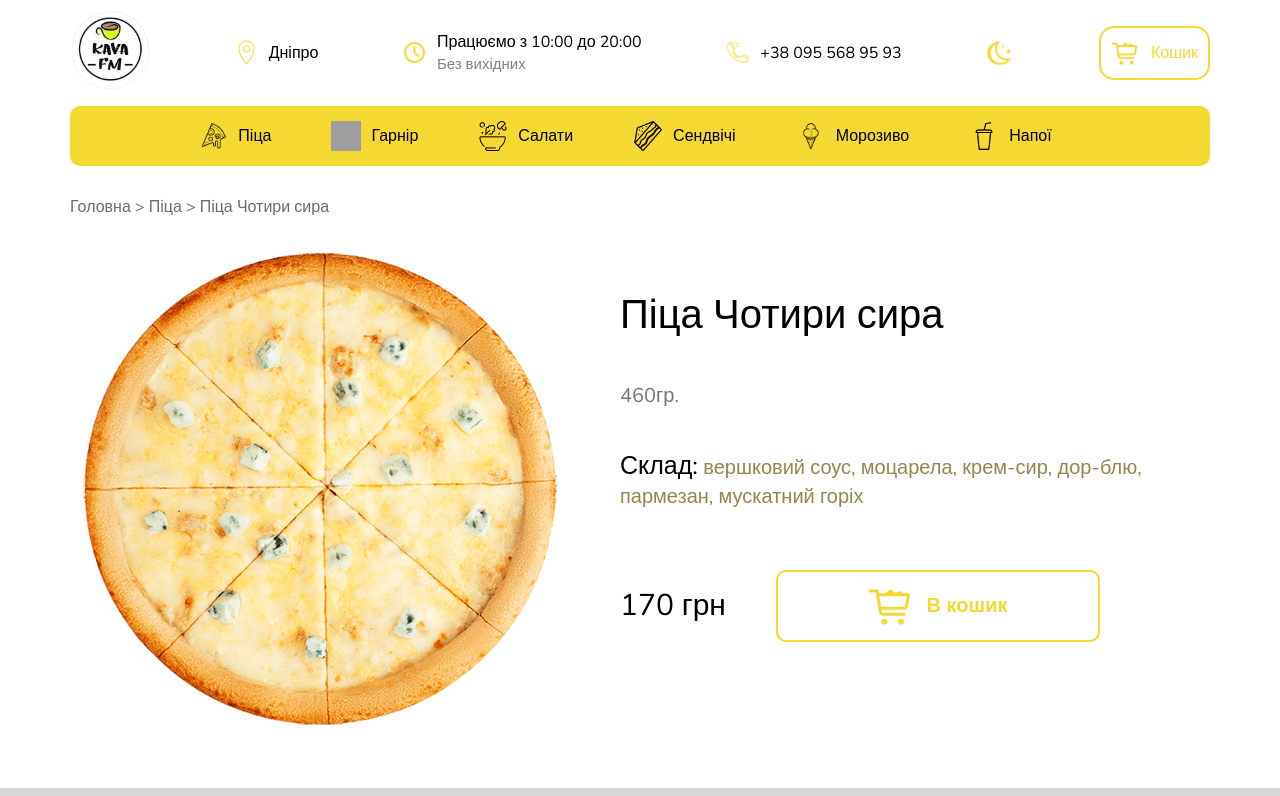
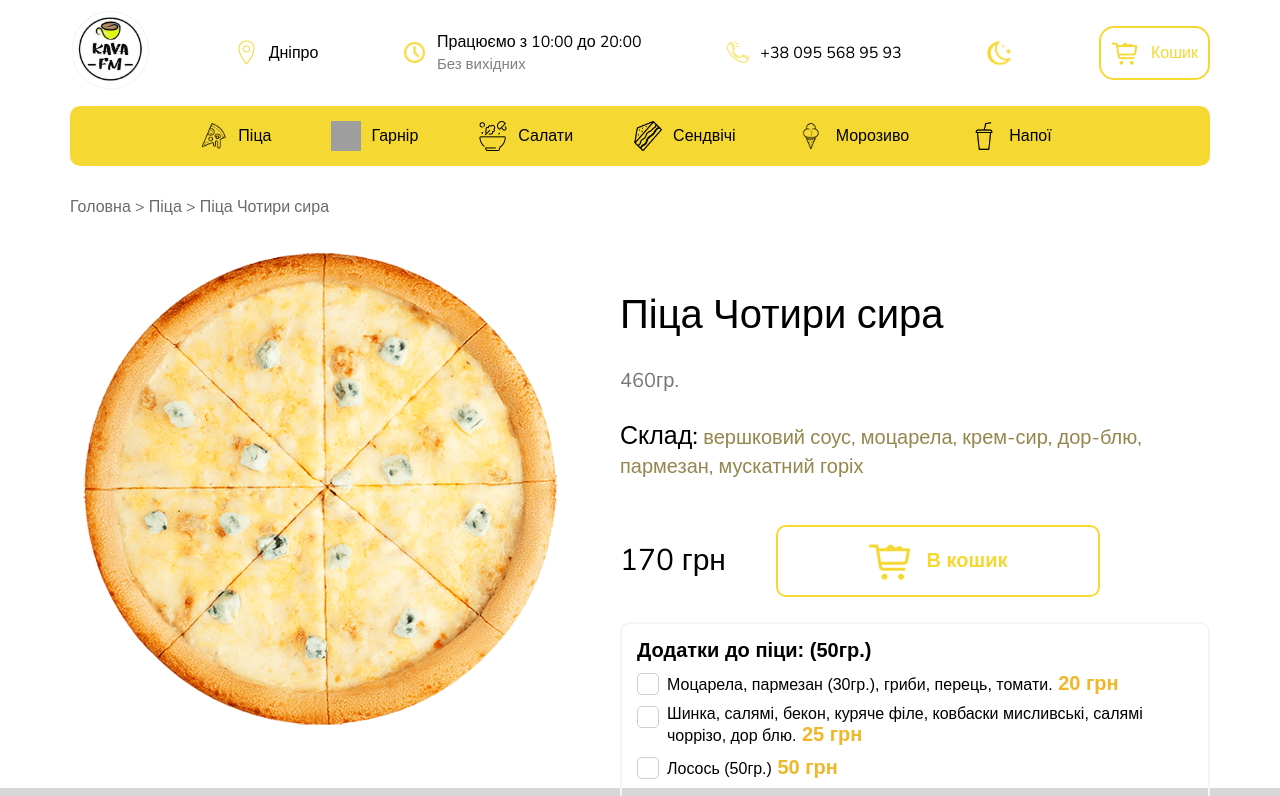
Before and after one commit to David-Shahmatov/KavaFm, a React (Create React App) app: page /pizza/four-cheese in a window 1280 px wide. Shown: the top 796 px of the page. Built offline with nearby package versions, Linux system fonts and the light colour scheme; grey boxes are pictures that could not be loaded.

Commit message:
additives for pizzas were created

```diff
--- a/src/components/CardItem/CardItem.jsx
+++ b/src/components/CardItem/CardItem.jsx
@@ -26,7 +26,7 @@ const CardItem = ({
       </p>
       <div className={styles.cardItem__containerPrice}>
         <div className={styles.cardItem__price}>Ціна:</div>
-        <div className={styles.cardItem__priceValue}>{price}</div>
+        <div className={styles.cardItem__priceValue}>{price} грн</div>
       </div>
       <button className={styles.cardItem__button}>В кошик</button>
     </Link>
--- a/src/components/CardItem/CardItem.module.scss
+++ b/src/components/CardItem/CardItem.module.scss
@@ -53,17 +53,35 @@
 
   &__button {
     font-family: 'Nunito';
-    height: 50px;
+    padding: 15px 25px;
     background-color: transparent;
+    border-radius: 10px;
+    position: relative;
+    font-size: 20px;
     border: 2px solid $main-color;
-    font-size: 20px;
-    border-radius: 10px;
     transition: .5s;
+
+    &::before {
+      content: "";
+      position: absolute;
+      top: 0;
+      left: 0;
+      height: 100%;
+      width: 0;
+      border-radius: 10px;
+      background-color: $main-color;
+      z-index: -1;
+      transition: all 250ms
+     }
 
     &:hover {
       background-color: $main-color;
       transition: .5s;
       cursor: pointer;
     }
+
+    &:hover::before {
+      width: 100%;
+     }
   }
 }
--- a/src/components/CardList/CardList.jsx
+++ b/src/components/CardList/CardList.jsx
@@ -7,7 +7,7 @@ const CardList = ({ items, typePage }) => {
   return (
     <>
     <div className={styles.ways}>
-    {typePage !== 'Головна' && (
+    {typePage && (
       <>
         <Link to='/' className={styles.ways__link}>Головна </Link>
           &gt;
--- a/src/components/Main/Main.jsx
+++ b/src/components/Main/Main.jsx
@@ -25,7 +25,7 @@ const Main = () => {
     <div className="main">
       {shouldShowSlider && <Splide />}
       <Routes>
-        <Route path="/" element={<CardList items={mainPageData} typePage='Головна'/>} />
+        <Route path="/" element={<CardList items={mainPageData}/>} />
         <Route path="/pizza" element={<CardList items={pizzas} typePage='Піца' />} />
         <Route path="/pizza/:id" element={<PizzaPage items={pizzas} />} />
         <Route path="/garnish" element={<CardList items={garnish} typePage='Гарнір'/>} />
--- a/src/components/NwfPage/NwfPage.jsx
+++ b/src/components/NwfPage/NwfPage.jsx
@@ -21,7 +21,7 @@ const Loader = () => {
         </div>
         <div class={styles.spoke}></div>
       </div>
-      <p className={styles.text}>Нажаль , нічого не знайдено :(</p>
+      <p className={styles.text}>Здається , ти заблукав :(</p>
     </div>
   )
 }
--- a/src/pages/PizzaPage/PizzaPage.jsx
+++ b/src/pages/PizzaPage/PizzaPage.jsx
@@ -3,17 +3,30 @@ import { useParams, Link } from 'react-router-dom';
 import { pizzaImages } from '../../images';
 import NwfPage from '../../components/NwfPage/NwfPage';
 import cart from '../../images/cart.png';
+import { useState } from 'react';
 
 const PizzaPage = ({ items }) => {
   const { id } = useParams();
 
   const pizza = items.find(item => item.id === id);
 
+  const pizzaPrice = pizza.price;
+  const [additionsPrice, setAdditionsPrice] = useState(0);
+
+  const handleCheckboxChange = (event, price) => {
+    if (event.target.checked) {
+      setAdditionsPrice(additionsPrice + price);
+    } else {
+      setAdditionsPrice(additionsPrice - price);
+    }
+  };
+
   if (!pizza) {
     return <NwfPage />;
   }
 
   const pizzaImage = pizzaImages[pizza.image];
+  const totalPizzaPrice = pizzaPrice + additionsPrice;
 
   return (
     <>
@@ -34,12 +47,69 @@ const PizzaPage = ({ items }) => {
           <p style={{ fontSize: '25px', color: '#000' }}>Склад:</p> {pizza.ingredients}
         </p>
         <div className={styles.priceBlock}>
-          <p className={styles.priceBlock__price}>{pizza.price}</p>
+          <p className={styles.priceBlock__price}>{totalPizzaPrice} грн</p>
           <div className={styles.cart}>
             <img src={cart} alt="" className={styles.cart__image} />
             <p className={styles.cart__title}>В кошик</p>
           </div>
         </div>
+        <div className={styles.checkboxContainer}>
+          <p className={styles.checkbox__title}>Додатки до піци: (50гр.)</p>
+
+          <div>
+            <div class={styles.checkbox}>
+                <input
+                  type="checkbox"
+                  id="option1"
+                  name="options"
+                  value="option1"
+                  onChange={(event) => handleCheckboxChange(event, 20)}
+                />
+                <label htmlFor="option1">Моцарела, пармезан (30гр.), гриби, перець, томати.
+                  <p style={{
+                    fontSize: '20px',
+                    fontWeight: '600',
+                    color: '#efb729'
+                  }}> 20 грн </p>
+                </label>
+            </div>
+
+            <div class={styles.checkbox}>
+                <input
+                  type="checkbox"
+                  id="option2"
+                  name="options"
+                  value="option2"
+                  onChange={(event) => handleCheckboxChange(event, 25)}
+                />
+                <label htmlFor="option2">Шинка, салямі, бекон, куряче філе, ковбаски мисливські, салямі чоррізо, дор блю.
+                  <p style={{
+                      fontSize: '20px',
+                      fontWeight: '600',
+                      color: '#efb729'
+                    }}> 25 грн</p>
+                </label>
+            </div>
+
+            <div class={styles.checkbox}>
+                <input
+                  type="checkbox"
+                  id="option3"
+                  name="options"
+                  value="option3"
+                  onChange={(event) => handleCheckboxChange(event, 50)}
+                />
+                <label htmlFor="option3">Лосось (50гр.)
+                  <p style={{
+                    fontSize: '20px',
+                    fontWeight: '600',
+                    color: '#efb729'
+                  }}> 50 грн</p>
+                </label>
+            </div>
+          </div>
+        </div>
+
       </div>
     </div>
     </>
--- a/src/pages/PizzaPage/PizzaPage.module.scss
+++ b/src/pages/PizzaPage/PizzaPage.module.scss
@@ -29,7 +29,7 @@
   flex-direction: column;
   // justify-content: space-between;
   height: 500px;
-  gap: 40px;
+  gap: 25px;
   padding-top: 50px;
 
   &__additives {
@@ -99,3 +99,62 @@
     font-size: 20px;
   }
 }
+
+.checkboxContainer {
+  font-family: Arial, sans-serif;
+  // background-color: #f5f5f5;
+  border: 2px solid #f5f5f5;
+  padding: 15px;
+  border-radius: 10px;
+  display: flex;
+  flex-direction: column;
+}
+
+.checkbox {
+  display: flex;
+  align-items: center;
+  margin-bottom: 10px;
+
+  &__title {
+    font-size: 20px;
+    font-weight: 600;
+    margin-bottom: 10px;
+  }
+
+  & input[type="checkbox"] {
+    display: none;
+  }
+
+  & label {
+    position: relative;
+    padding-left: 30px;
+    cursor: pointer;
+    font-size: 16px;
+
+    &:before {
+      content: "";
+      position: absolute;
+      left: 0;
+      top: 1px;
+      width: 20px;
+      height: 20px;
+      border: 1px solid #ccc;
+      background-color: #fff;
+      border-radius: 5px;
+      transition: 0.3s;
+    }
+  }
+}
+
+.checkbox input[type="checkbox"]:checked + label:before {
+  background-color: $main-color;
+  border-color: $main-color;
+}
+
+.checkbox input[type="checkbox"]:checked + label:after {
+  content: "\2713";
+  position: absolute;
+  top: 1px;
+  left: 6px;
+  color: white;
+}
```
Also changed, not shown: src/server/pizzas.json (+14 -14 lines). Lines whose indentation alone changed are shown as unchanged.
